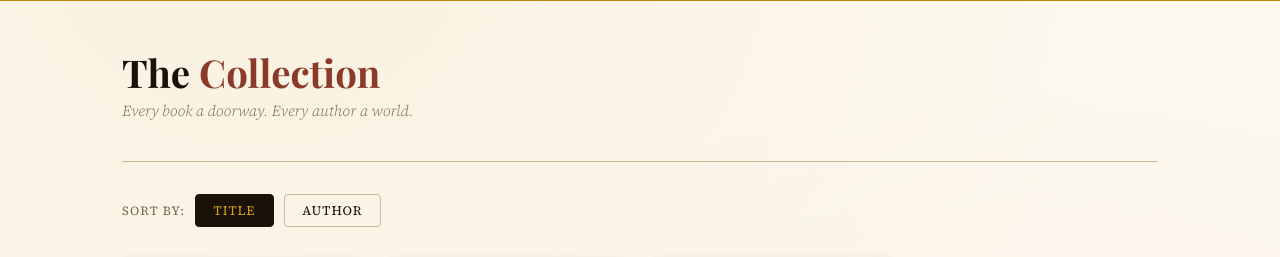
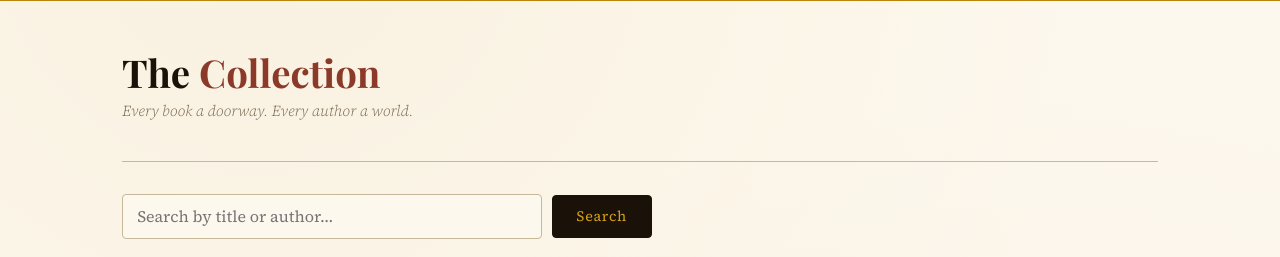
Before and after one commit to aks-9/book-alchemy-flask, a Flask app: page / in a window 1280 px wide. Shown: the part 65-322 px from the top of the page. Run offline with Flask 3, Linux system fonts and the light colour scheme; some web fonts are replaced.

Commit message:
added: search functionality

```diff
--- a/app.py
+++ b/app.py
@@ -27,23 +27,23 @@ def parse_date(date_str):
 @app.route('/')
 def home():
     sort = request.args.get('sort', 'title')
+    search = request.args.get('q', '').strip()
+
+    query = db.session.query(Book).join(Author)
+
+    if search:
+        pattern = f'%{search}%'
+        query = query.filter(
+            db.or_(Book.title.ilike(pattern), Author.name.ilike(pattern))
+        )
 
     if sort == 'author':
-        books = (
-            db.session.query(Book)
-            .join(Author)
-            .order_by(Author.name.asc(), Book.title.asc())
-            .all()
-        )
+        query = query.order_by(Author.name.asc(), Book.title.asc())
     else:
-        books = (
-            db.session.query(Book)
-            .join(Author)
-            .order_by(Book.title.asc())
-            .all()
-        )
+        query = query.order_by(Book.title.asc())
 
-    return render_template('home.html', books=books, sort=sort)
+    books = query.all()
+    return render_template('home.html', books=books, sort=sort, search=search)
 
 
 @app.route('/add_author', methods=['GET', 'POST'])
--- a/templates/base.html
+++ b/templates/base.html
@@ -195,6 +195,21 @@
       color: #5c1e12;
     }
 
+    /* ── Search bar ── */
+    .search-bar {
+      display: flex;
+      align-items: center;
+      gap: 0.6rem;
+      margin-bottom: 1.25rem;
+      flex-wrap: wrap;
+    }
+    .search-input {
+      flex: 1;
+      min-width: 200px;
+      max-width: 420px;
+    }
+    .btn-search { padding: 0.65rem 1.5rem; }
+
     /* ── Book grid ── */
     .sort-bar {
       display: flex;
--- a/templates/home.html
+++ b/templates/home.html
@@ -6,13 +6,23 @@
 <p class="page-subtitle">Every book a doorway. Every author a world.</p>
 <hr class="divider" />
 
+<form class="search-bar" method="GET" action="/">
+  <input type="hidden" name="sort" value="{{ sort }}" />
+  <input class="search-input" type="text" name="q" value="{{ search }}"
+         placeholder="Search by title or author…" />
+  <button type="submit" class="btn btn-primary btn-search">Search</button>
+  {% if search %}
+    <a href="{{ url_for('home', sort=sort) }}" class="btn btn-ghost">Clear</a>
+  {% endif %}
+</form>
+
 <div class="sort-bar">
   <span class="sort-label">Sort by:</span>
-  <a href="/?sort=title"
+  <a href="{{ url_for('home', sort='title', q=search) }}"
      class="btn btn-ghost btn-sort {% if sort == 'title' %}active{% endif %}">
     Title
   </a>
-  <a href="/?sort=author"
+  <a href="{{ url_for('home', sort='author', q=search) }}"
      class="btn btn-ghost btn-sort {% if sort == 'author' %}active{% endif %}">
     Author
   </a>
@@ -43,6 +53,11 @@
     </div>
     {% endfor %}
   </div>
+{% elif search %}
+  <div class="empty-state">
+    <p>No books found matching "{{ search }}".</p>
+    <a href="{{ url_for('home', sort=sort) }}" class="btn btn-ghost">Clear search</a>
+  </div>
 {% else %}
   <div class="empty-state">
     <p>The shelves are bare — no books yet.</p>
```
Also changed, not shown: data/library.sqlite.
